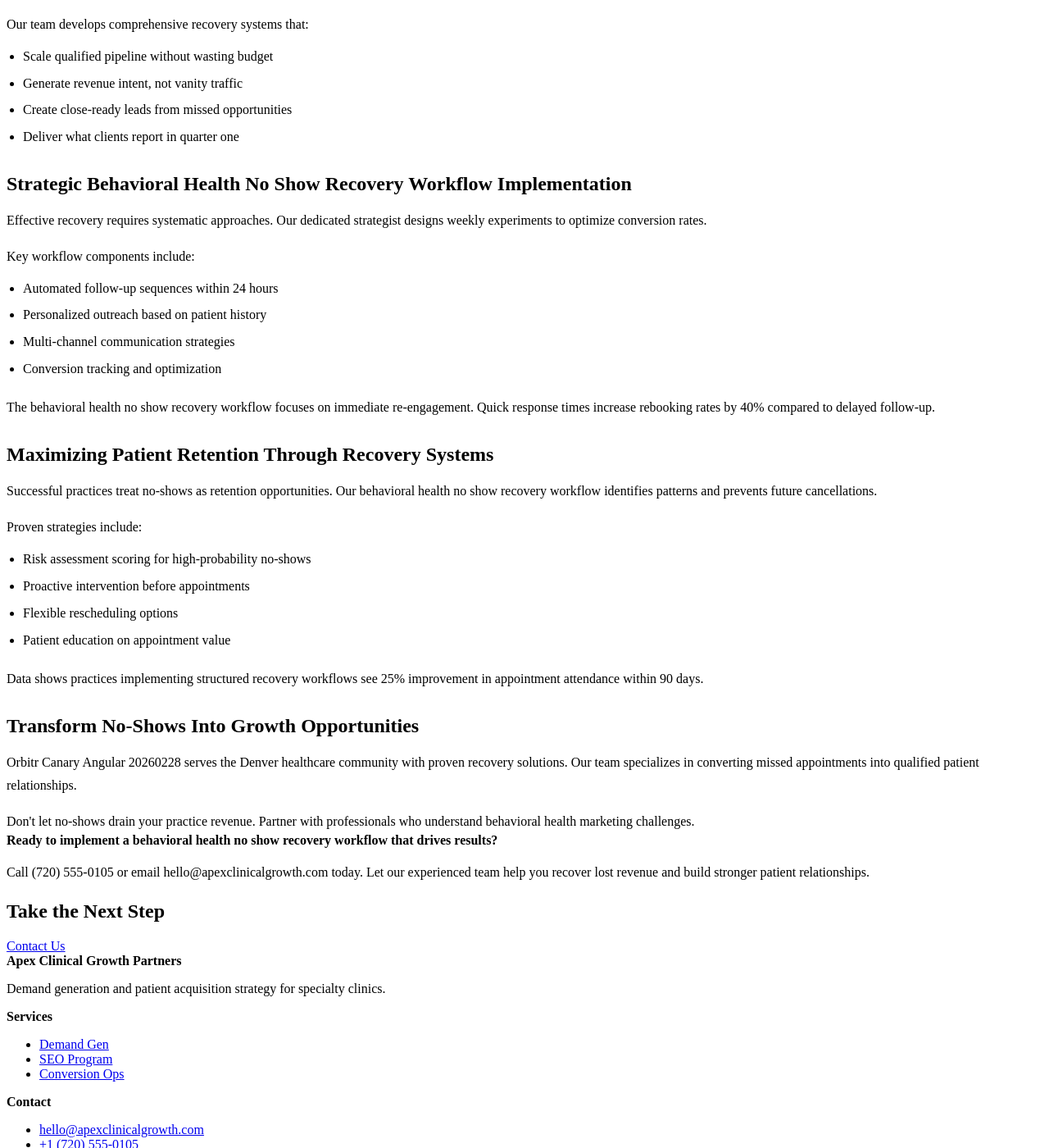
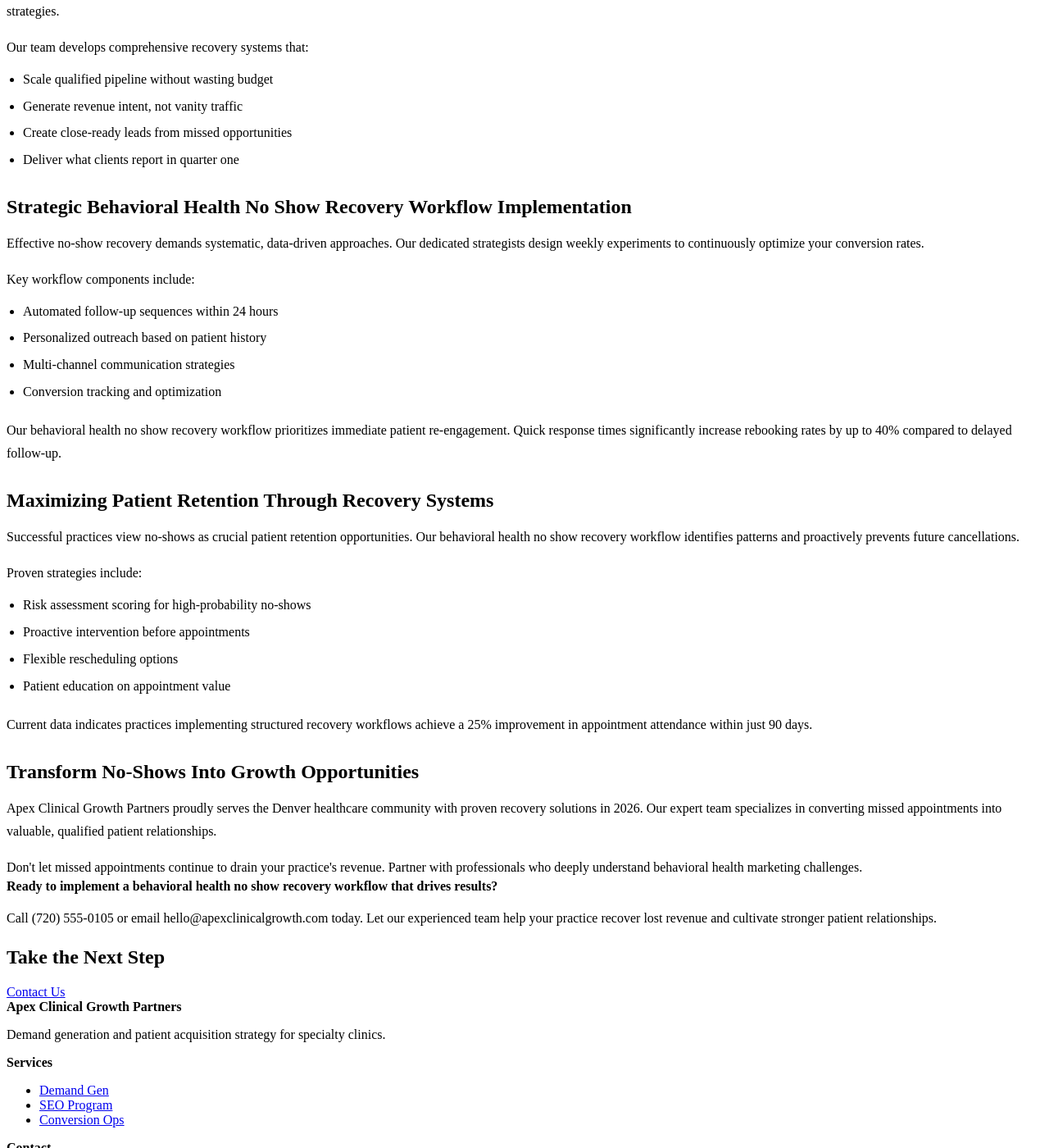
Before and after one commit to prjctlphbt/orbitr-canary-angular-20260228, a Jekyll site: the page angular-behavioral-noshow-20260228144655.html, which Jekyll copies as it is, in a window 1280 px wide and 1400 px high, scrolled down 333 px. Shown: the whole window at 82% size. Built offline with Jekyll 4.4.1, drawn with Linux system fonts in a browser that asks for light colours; some of the changed text lies outside the part shown.

Commit message:
Refresh and update content: angular-behavioral-noshow-20260228144655.html

```diff
--- a/angular-behavioral-noshow-20260228144655.html
+++ b/angular-behavioral-noshow-20260228144655.html
@@ -111,9 +109,9 @@ Characte" name="description"/>
 <section class="landing-content">
 <div class="container orbitr-generated-content">
 <h1>Behavioral Health No Show Recovery Workflow Solutions</h1>
-<p>Missed appointments cost behavioral health practices thousands in lost revenue each month. A strategic behavioral health no show recovery workflow transforms these challenges into growth opportunities. Orbitr Canary Angular 20260228 helps Denver practices convert missed appointments into qualified leads.</p>
+<p>Missed appointments cost behavioral health practices significant revenue each month. A strategic behavioral health no show recovery workflow transforms these challenges into growth opportunities. In 2026, Apex Clinical Growth Partners helps Denver practices convert missed appointments into qualified leads.</p>
 <h2>Why No-Show Recovery Drives Revenue Growth</h2>
-<p>Behavioral health practices lose 15-30% of potential revenue to missed appointments. Traditional reminder systems fail because they lack personalization and follow-up strategies.</p>
+<p>Behavioral health practices lose 15-30% of potential revenue from missed appointments. Traditional reminder systems often fall short, lacking personalized follow-up and robust engagement strategies.</p>
 <p>Our team develops comprehensive recovery systems that:</p>
 <ul>
 <li>Scale qualified pipeline without wasting budget</li>
@@ -122,7 +120,7 @@ Characte" name="description"/>
 <li>Deliver what clients report in quarter one</li>
 </ul>
 <h2>Strategic Behavioral Health No Show Recovery Workflow Implementation</h2>
-<p>Effective recovery requires systematic approaches. Our dedicated strategist designs weekly experiments to optimize conversion rates.</p>
+<p>Effective no-show recovery demands systematic, data-driven approaches. Our dedicated strategists design weekly experiments to continuously optimize your conversion rates.</p>
 <p>Key workflow components include:</p>
 <ul>
 <li>Automated follow-up sequences within 24 hours</li>
@@ -130,9 +128,9 @@ Characte" name="description"/>
 <li>Multi-channel communication strategies</li>
 <li>Conversion tracking and optimization</li>
 </ul>
-<p>The behavioral health no show recovery workflow focuses on immediate re-engagement. Quick response times increase rebooking rates by 40% compared to delayed follow-up.</p>
+<p>Our behavioral health no show recovery workflow prioritizes immediate patient re-engagement. Quick response times significantly increase rebooking rates by up to 40% compared to delayed follow-up.</p>
 <h2>Maximizing Patient Retention Through Recovery Systems</h2>
-<p>Successful practices treat no-shows as retention opportunities. Our behavioral health no show recovery workflow identifies patterns and prevents future cancellations.</p>
+<p>Successful practices view no-shows as crucial patient retention opportunities. Our behavioral health no show recovery workflow identifies patterns and proactively prevents future cancellations.</p>
 <p>Proven strategies include:</p>
 <ul>
 <li>Risk assessment scoring for high-probability no-shows</li>
@@ -140,12 +138,12 @@ Characte" name="description"/>
 <li>Flexible rescheduling options</li>
 <li>Patient education on appointment value</li>
 </ul>
-<p>Data shows practices implementing structured recovery workflows see 25% improvement in appointment attendance within 90 days.</p>
+<p>Current data indicates practices implementing structured recovery workflows achieve a 25% improvement in appointment attendance within just 90 days.</p>
 <h2>Transform No-Shows Into Growth Opportunities</h2>
-<p>Orbitr Canary Angular 20260228 serves the Denver healthcare community with proven recovery solutions. Our team specializes in converting missed appointments into qualified patient relationships.</p>
-<p>Don't let no-shows drain your practice revenue. Partner with professionals who understand behavioral health marketing challenges.</p>
+<p>Apex Clinical Growth Partners proudly serves the Denver healthcare community with proven recovery solutions in 2026. Our expert team specializes in converting missed appointments into valuable, qualified patient relationships.</p>
+<p>Don't let missed appointments continue to drain your practice's revenue. Partner with professionals who deeply understand behavioral health marketing challenges.</p>
 <strong>Ready to implement a behavioral health no show recovery workflow that drives results?</strong>
-<p>Call (720) 555-0105 or email hello@apexclinicalgrowth.com today. Let our experienced team help you recover lost revenue and build stronger patient relationships.</p>
+<p>Call (720) 555-0105 or email hello@apexclinicalgrowth.com today. Let our experienced team help your practice recover lost revenue and cultivate stronger patient relationships.</p>
 </div>
 </section>
 <section class="landing-cta">
```
Also changed, not shown: other parts of angular-behavioral-noshow-20260228144655.html (+2 -4 lines).
